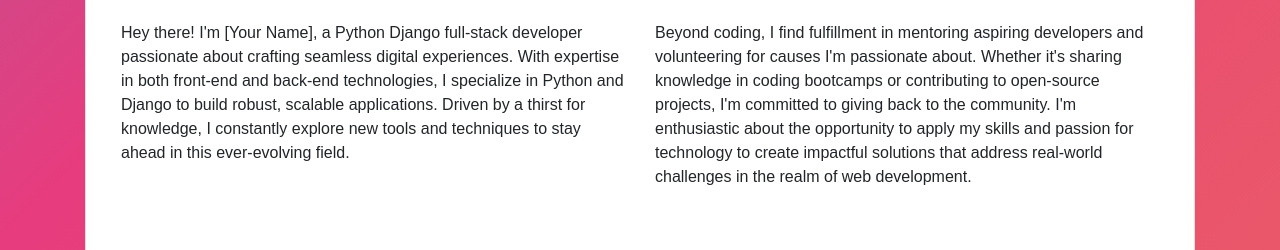
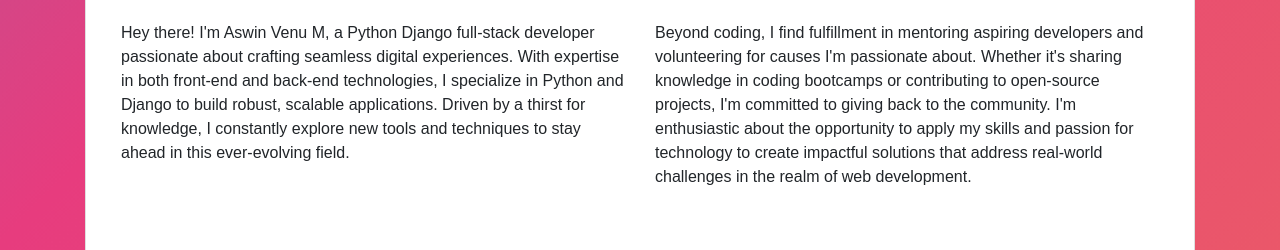
Before and after one commit to Aswin-Venu-M/Portfolio, a plain HTML site: page index.html in a window 1280 px wide. Shown: the part 550-800 px from the top of the page. Drawn offline with nearby package versions, Linux system fonts and the light colour scheme.

Commit message:
Update index.html

```diff
--- a/index.html
+++ b/index.html
@@ -118,7 +118,7 @@
           <h2 class="text-center mb-4">About Me</h2>
           <div class="row">
             <div class="col-lg-6">
-              <p>Hey there! I'm [Your Name], a Python Django full-stack developer passionate about crafting seamless digital experiences. With expertise in both front-end and back-end technologies, I specialize in Python and Django to build robust, scalable applications. Driven by a thirst for knowledge, I constantly explore new tools and techniques to stay ahead in this ever-evolving field.</p>
+              <p>Hey there! I'm Aswin Venu M, a Python Django full-stack developer passionate about crafting seamless digital experiences. With expertise in both front-end and back-end technologies, I specialize in Python and Django to build robust, scalable applications. Driven by a thirst for knowledge, I constantly explore new tools and techniques to stay ahead in this ever-evolving field.</p>
             </div>
             <div class="col-lg-6">
               <p>Beyond coding, I find fulfillment in mentoring aspiring developers and volunteering for causes I'm passionate about. Whether it's sharing knowledge in coding bootcamps or contributing to open-source projects, I'm committed to giving back to the community. I'm enthusiastic about the opportunity to apply my skills and passion for technology to create impactful solutions that address real-world challenges in the realm of web development.</p>
```
